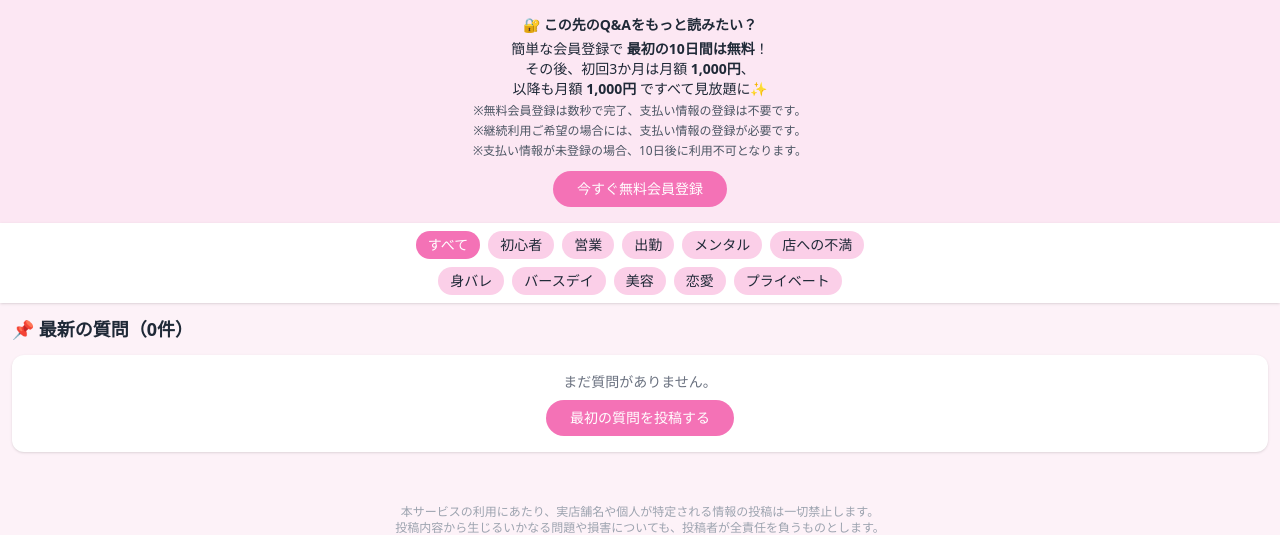
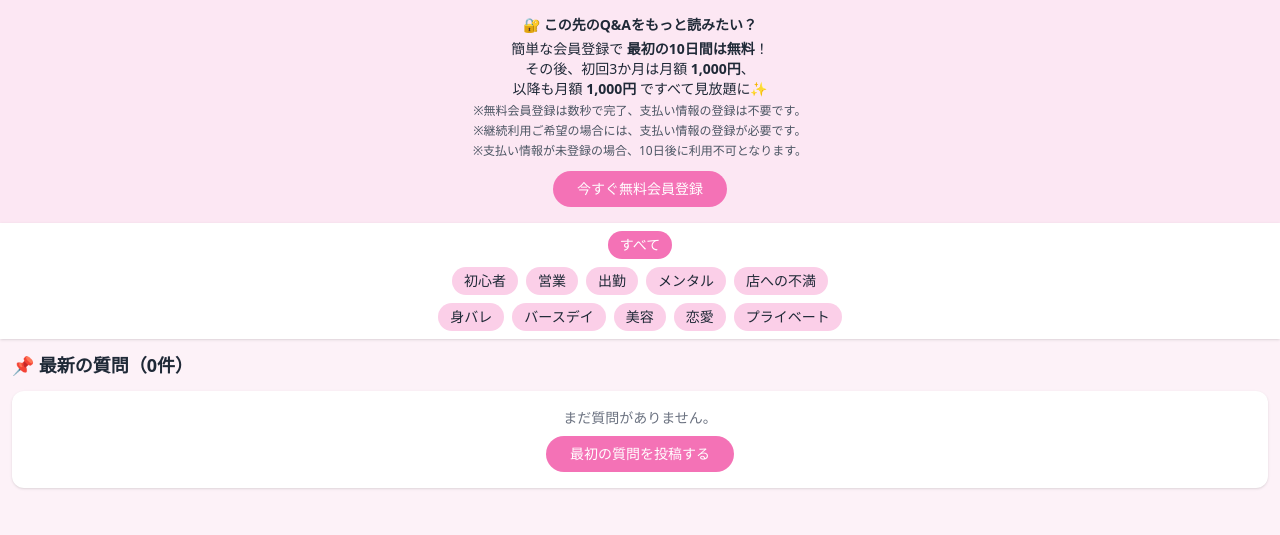
Before and after one commit to ymzk4160/ymzk4160-cabaq-flask, a Flask app: page / in a window 1280 px wide. Shown: the part 242-777 px from the top of the page. Run offline with Flask 3, Linux system fonts and the light colour scheme; some libraries are stand-ins or nearby versions.

Commit message:
Update index.html

```diff
--- a/app/templates/main/index.html
+++ b/app/templates/main/index.html
@@ -41,16 +41,19 @@
 
 <!-- カテゴリー（横2段レイアウト・文字数バランス最適化） -->
 <div class="p-2 bg-white shadow">
-  <!-- 1段目 -->
+<!-- 1段目 -->
+    <div class="flex justify-center space-x-2 mb-2">
+    <button onclick="filterCategory('all')" class="category-button bg-pink-400 text-white text-sm px-3 py-1 rounded-full" data-category-btn="all">すべて</button>
+  </div>
+<!-- 2段目 -->
   <div class="flex justify-center space-x-2 mb-2">
-    <button onclick="filterCategory('all')" class="category-button bg-pink-400 text-white text-sm px-3 py-1 rounded-full" data-category-btn="all">すべて</button>
     <button onclick="filterCategory('初心者')" class="category-button bg-pink-200 hover:bg-pink-300 text-sm px-3 py-1 rounded-full" data-category-btn="初心者">初心者</button>
     <button onclick="filterCategory('営業')" class="category-button bg-pink-200 hover:bg-pink-300 text-sm px-3 py-1 rounded-full" data-category-btn="営業">営業</button>
     <button onclick="filterCategory('出勤')" class="category-button bg-pink-200 hover:bg-pink-300 text-sm px-3 py-1 rounded-full" data-category-btn="出勤">出勤</button>
     <button onclick="filterCategory('メンタル')" class="category-button bg-pink-200 hover:bg-pink-300 text-sm px-3 py-1 rounded-full" data-category-btn="メンタル">メンタル</button>
     <button onclick="filterCategory('店不満')" class="category-button bg-pink-200 hover:bg-pink-300 text-sm px-3 py-1 rounded-full" data-category-btn="店不満">店への不満</button>
   </div>
-  <!-- 2段目 -->
+<!-- 3段目 -->
   <div class="flex justify-center space-x-2">
     <button onclick="filterCategory('身バレ')" class="category-button bg-pink-200 hover:bg-pink-300 text-sm px-3 py-1 rounded-full" data-category-btn="身バレ">身バレ</button>
     <button onclick="filterCategory('バースデイ')" class="category-button bg-pink-200 hover:bg-pink-300 text-sm px-3 py-1 rounded-full" data-category-btn="バースデイ">バースデイ</button>
@@ -59,6 +62,7 @@
     <button onclick="filterCategory('プライベート')" class="category-button bg-pink-200 hover:bg-pink-300 text-sm px-3 py-1 rounded-full" data-category-btn="プライベート">プライベート</button>
   </div>
 </div>
+
 
 <!-- 最新Q&Aリスト -->
   <section class="p-3">
```
